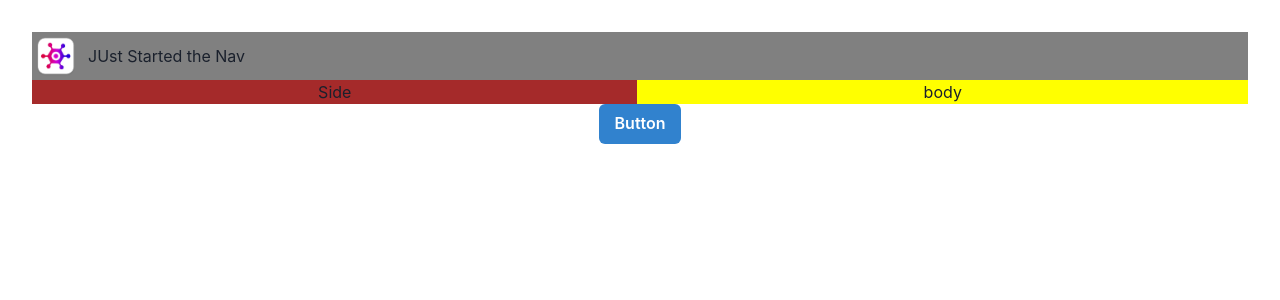
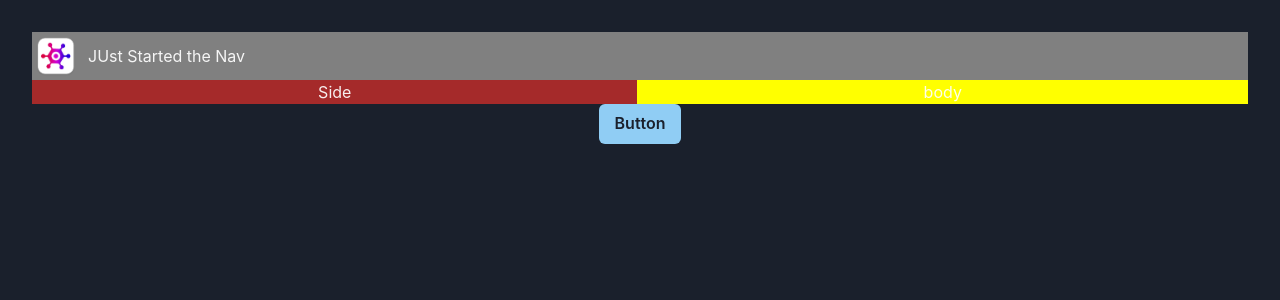
Before and after one commit to 21ntphilos/RawgPage, a React (Vite) app in the folder Video Game Project/: page / in a window 1280 px wide. Shown: the top 300 px of the page. Built offline with nearby package versions, Linux system fonts and the light colour scheme.

Commit message:
theme Added

```diff
--- a/Video Game Project/src/App.tsx
+++ b/Video Game Project/src/App.tsx
@@ -2,6 +2,8 @@
 import './App.css'
 import { Grid, GridItem, Show } from "@chakra-ui/react"
 import Navbar from "./components/navbar"
+import {theme} from "./theme"
+
 
 function App() {
 
--- a/Video Game Project/src/main.tsx
+++ b/Video Game Project/src/main.tsx
@@ -1,13 +1,15 @@
 import React from 'react'
 import ReactDOM from 'react-dom/client'
-import {ChakraProvider} from '@chakra-ui/react'
+import {ChakraProvider, ColorModeScript} from '@chakra-ui/react'
 import App from './App.tsx'
 import './index.css'
+import { theme } from './theme.ts'
 
 ReactDOM.createRoot(document.getElementById('root')!).render(
   <React.StrictMode>
-    <ChakraProvider>
-    <App />
+    <ChakraProvider theme={theme}>
+      <ColorModeScript initialColorMode={theme.config.initialColorMode}/>
+         <App />
     </ChakraProvider>
   </React.StrictMode>,
 )
--- /dev/null
+++ b/Video Game Project/src/theme.ts
@@ -0,0 +1,8 @@
+import {extendTheme, ThemeConfig} from '@chakra-ui/react'
+
+
+const config: ThemeConfig = {
+  initialColorMode: 'dark',
+//   useSystemColorMode: false,
+}
+export const theme = extendTheme({config})
```
